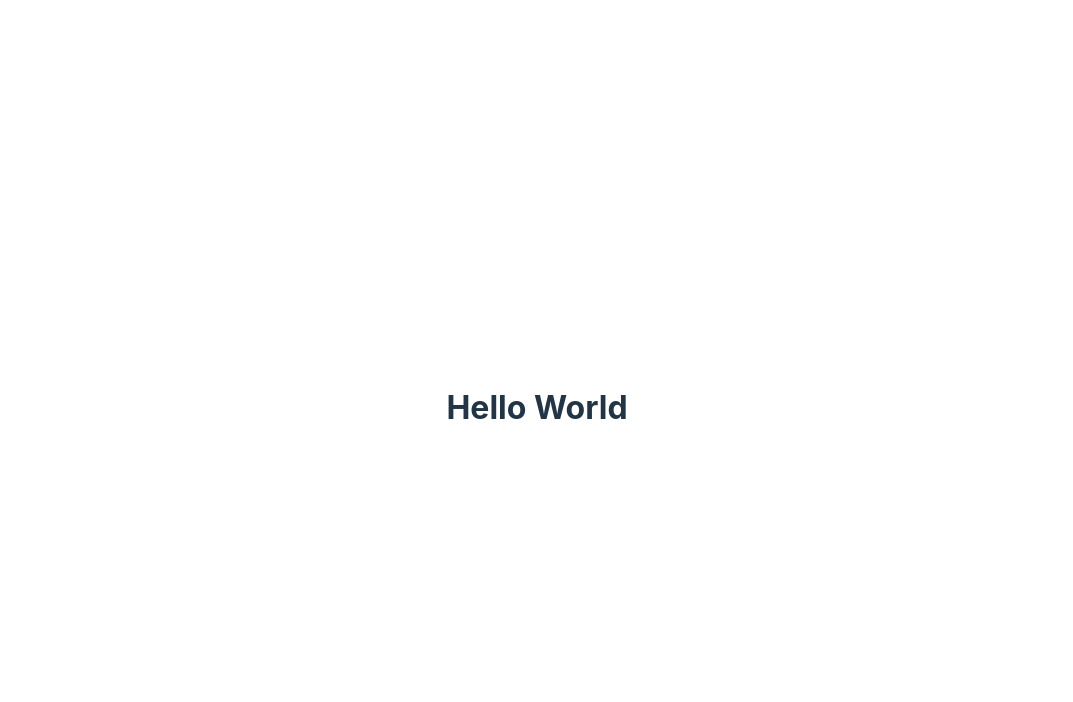
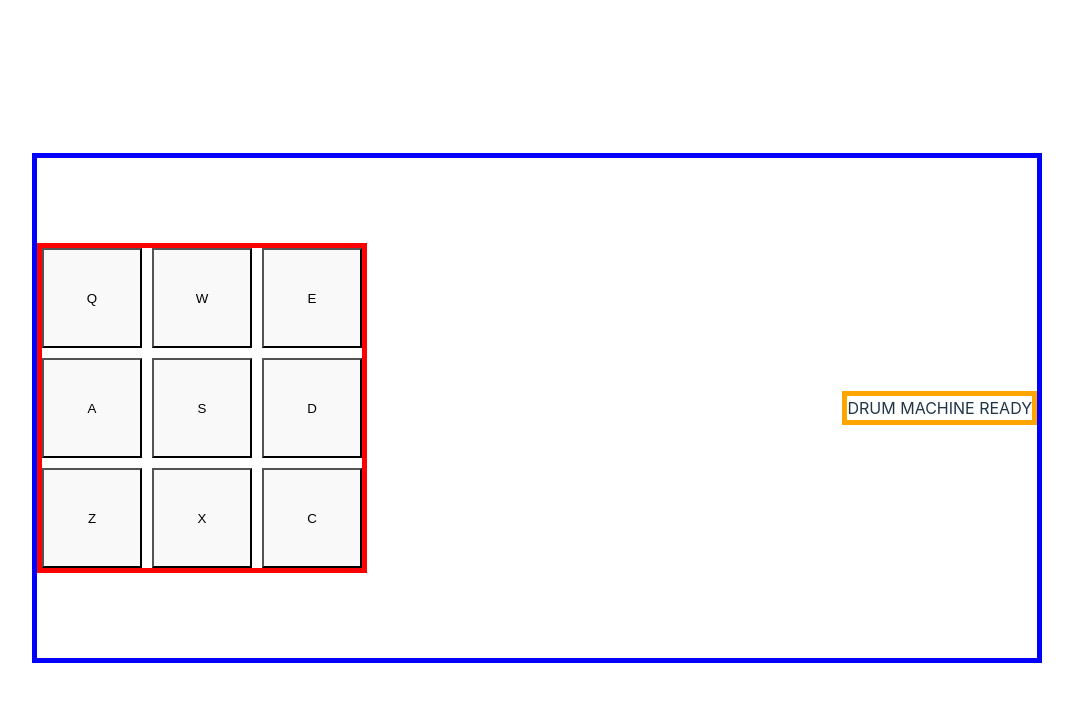
Before and after one commit to glorie-git/freecodecamp, a React (Vite) app in the folder drum-machine/: page / in a window 1280 px wide. Shown: the top 702 px of the page, without its empty margins (103-1176 px from the left). Built offline with nearby package versions, Linux system fonts and the light colour scheme.

Commit message:
Add main drum pad code

```diff
--- a/drum-machine/src/App.jsx
+++ b/drum-machine/src/App.jsx
@@ -1,5 +1,130 @@
+import { useState, useEffect } from "react";
+import { DrumPad } from "./components";
+import {
+  HiHat,
+  OverHat,
+  Heater1,
+  Heater2,
+  Heater3,
+  Heater4,
+  Heater6,
+  KicknHat,
+  RP4_KICK,
+} from "./assets/sounds";
+
 function App() {
-  return <h1>Hello World</h1>;
+  const [pressedDrumPad, setpressedDrumPad] = useState("DRUM MACHINE READY");
+  const keyboardKeys = ["Q", "W", "E", "A", "S", "D", "Z", "X", "C"];
+
+  useEffect(() => {
+    const handleGlobalKeyDown = (event) => {
+      const keyPressed = event.key.toUpperCase();
+
+      if (keyboardKeys.includes(keyPressed)) {
+        playDrumPad(keyPressed);
+      }
+    };
+
+    document.addEventListener("keydown", handleGlobalKeyDown);
+
+    return () => {
+      document.removeEventListener("keydown", handleGlobalKeyDown);
+    };
+  }, []);
+
+  // const updateDisplay = (name) => {
+  //   setpressedDrumPad(name);
+  // };
+
+  const playDrumPad = (id) => {
+    const playPromise = document.getElementById(id).play();
+    setpressedDrumPad(document.getElementById(id).getAttribute("name"));
+
+    if (playPromise !== undefined) {
+      playPromise
+        .then(() => {
+          // Audio playing
+        })
+        .catch((error) => {
+          // Auto-play was prevented
+          console.error("Error playing video:", error);
+        });
+    }
+  };
+
+  const handleClick = (id) => {
+    playDrumPad(id);
+  };
+
+  const handleKeyDown = (e) => {
+    const keyPressed = e.key.toUpperCase();
+
+    if (keyboardKeys.includes(keyPressed)) {
+      playDrumPad(keyPressed);
+    }
+  };
+
+  return (
+    <div id="drum-machine" onKeyDown={handleKeyDown}>
+      <div id="drum-pads">
+        <DrumPad
+          name="Hi Hat"
+          audioSrc={HiHat}
+          keyboardKey="Q"
+          handleClick={handleClick}
+        />
+        <DrumPad
+          name="Over Hat"
+          audioSrc={OverHat}
+          keyboardKey="W"
+          handleClick={handleClick}
+        />
+        <DrumPad
+          name="Heater 1"
+          audioSrc={Heater1}
+          keyboardKey="E"
+          handleClick={handleClick}
+        />
+        <DrumPad
+          name="Heater 2"
+          audioSrc={Heater2}
+          keyboardKey="A"
+          handleClick={handleClick}
+        />
+        <DrumPad
+          name="Heater 3"
+          audioSrc={Heater3}
+          keyboardKey="S"
+          handleClick={handleClick}
+        />
+        <DrumPad
+          name="Heater 4"
+          audioSrc={Heater4}
+          keyboardKey="D"
+          handleClick={handleClick}
+        />
+        <DrumPad
+          name="Heater 6"
+          audioSrc={Heater6}
+          keyboardKey="Z"
+          handleClick={handleClick}
+        />
+        <DrumPad
+          name="Kick 'n Hat"
+          audioSrc={KicknHat}
+          keyboardKey="X"
+          handleClick={handleClick}
+        />
+        <DrumPad
+          name="RP4 Kick"
+          audioSrc={RP4_KICK}
+          keyboardKey="C"
+          handleClick={handleClick}
+        />
+      </div>
+      <div id="display">{pressedDrumPad}</div>
+    </div>
+  );
 }
 
 export default App;
```
